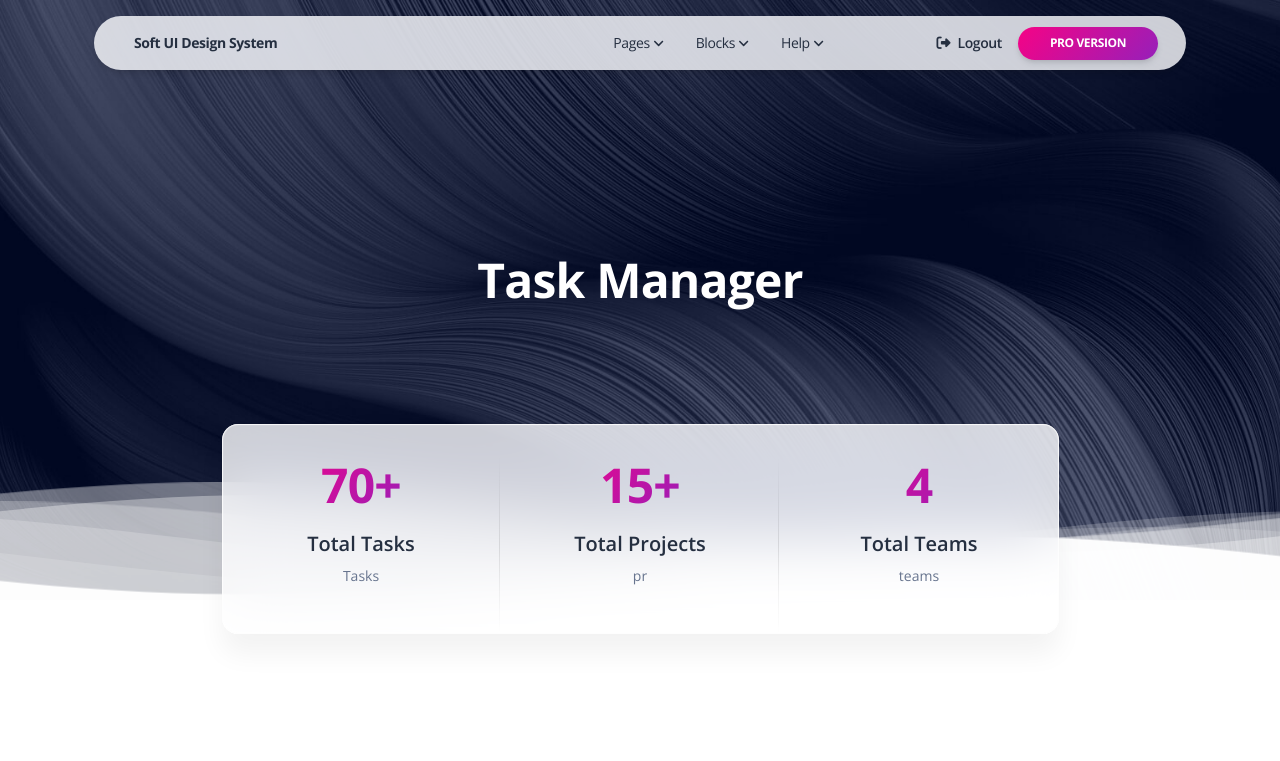
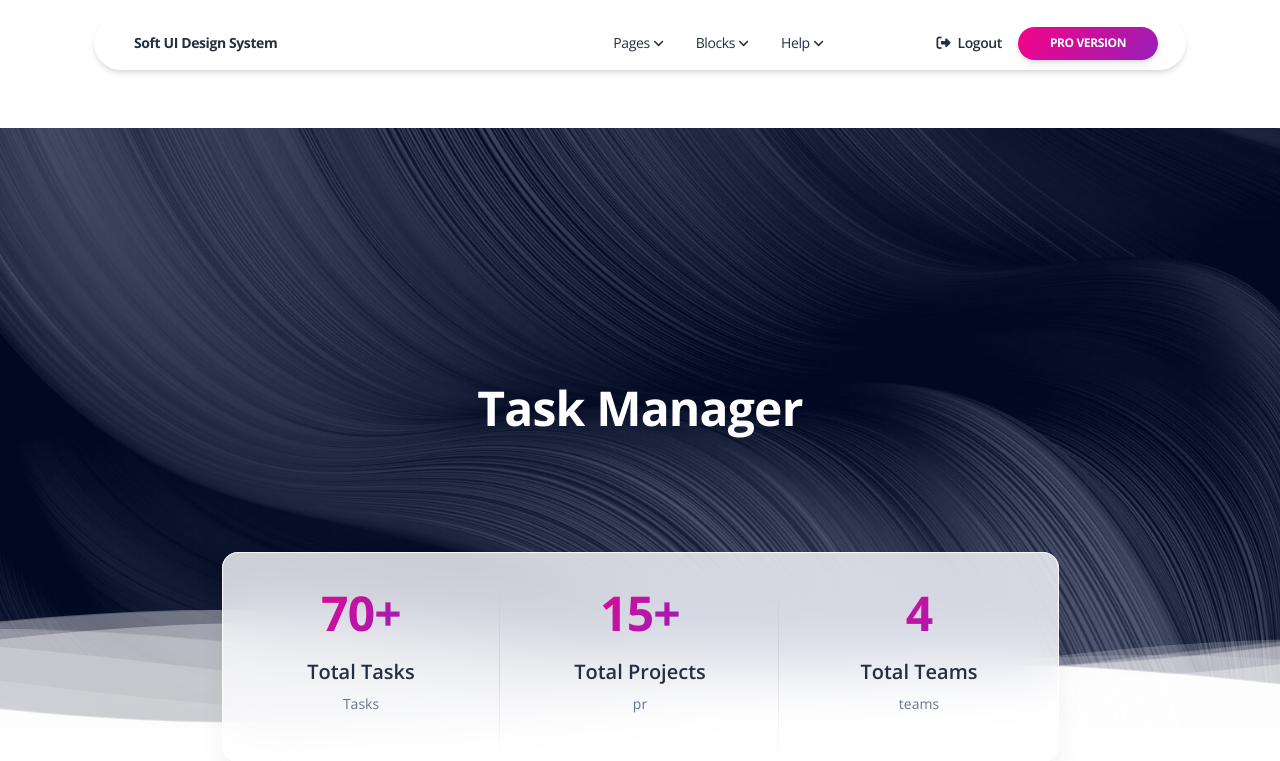
Before and after one commit to 4ikkamony/django-task-manager, a Django app: page / in a window 1280 px wide. Shown: the top 761 px of the page. Run offline with Django 5.2, Linux system fonts and the light colour scheme; the visitor is signed in with stand-in values (Sample User, id 1); some libraries are stand-ins or nearby versions.

Commit message:
Fix bottom margin for nav header
Set mb-8 for navigation header, as it was blocking content

```diff
--- a/templates/includes/navigation.html
+++ b/templates/includes/navigation.html
@@ -1,5 +1,5 @@
 
-  <div class="container position-sticky z-index-sticky top-0">
+  <div class="container position-sticky z-index-sticky top-0 mb-8">
     <div class="row">
       <div class="col-12">
         <nav class="navbar navbar-expand-lg  blur blur-rounded top-0 z-index-fixed shadow position-absolute my-3 py-2 start-0 end-0 mx-4">
```
